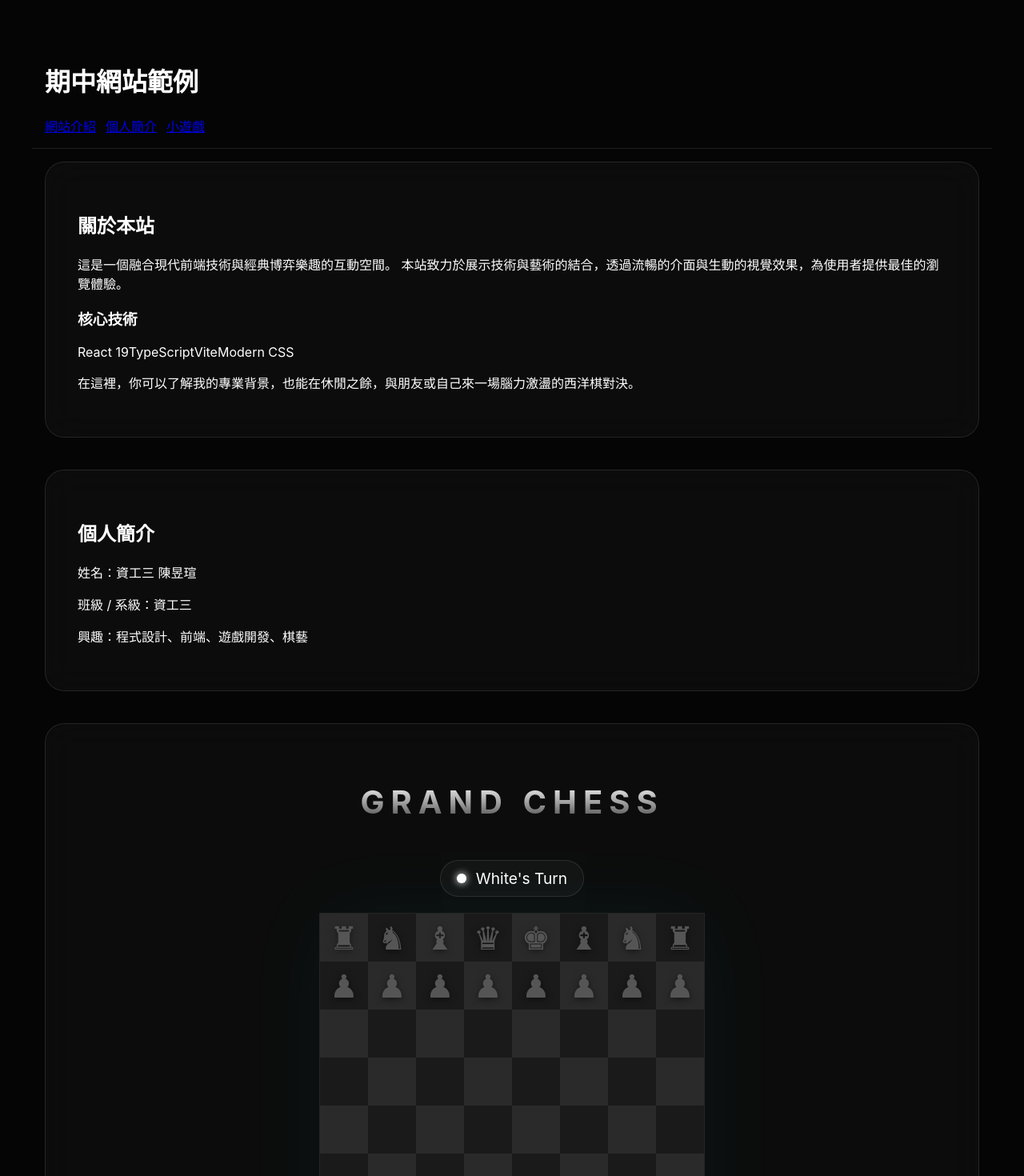
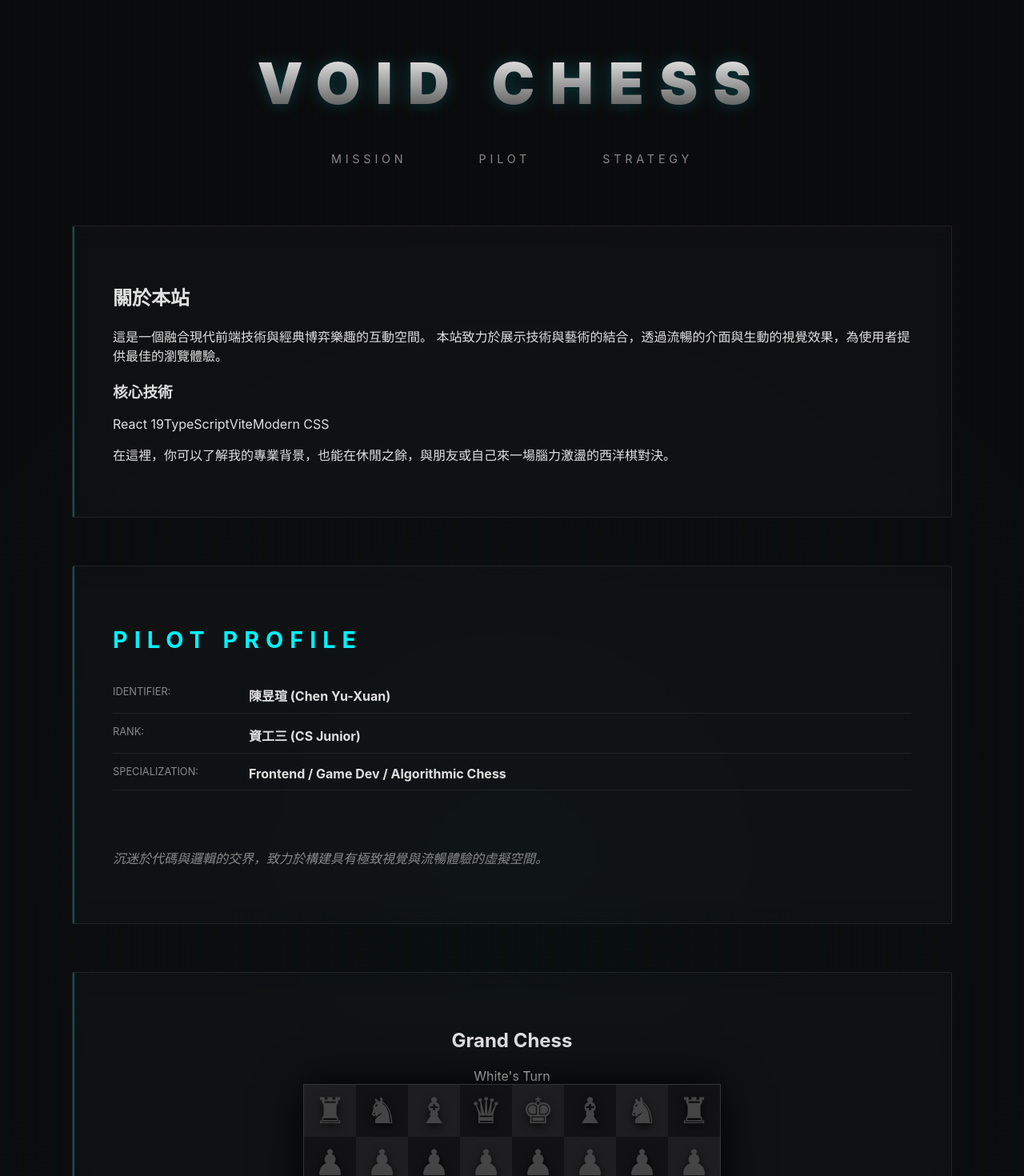
Before and after one commit to shrh80206/2026-5-9, a React (Vite) app: page / in a window 1280 px wide. Shown: the top 1470 px of the page at 80% size. Built offline with nearby package versions, Linux system fonts and the light colour scheme; the HTML template or start-up script is replaced by a standard one.

Commit message:
style: 全面升級為 Cyberpunk Noir 風格，移除期中相關文字，優化個人簡介視覺

```diff
--- a/index.html
+++ b/index.html
@@ -4,7 +4,7 @@
     <meta charset="UTF-8" />
     <link rel="icon" type="image/svg+xml" href="/favicon.svg" />
     <meta name="viewport" content="width=device-width, initial-scale=1.0" />
-    <title>-</title>
+    <title>VOID CHESS | Personal Portfolio</title>
   </head>
   <body>
     <div id="root"></div>
--- a/src/App.tsx
+++ b/src/App.tsx
@@ -4,32 +4,33 @@ import Game from './components/Game'
 
 export default function App() {
   return (
-    <div>
-      <header style={{ padding: 16, borderBottom: '1px solid var(--border)' }}>
-        <h1>期中網站範例</h1>
-        <nav>
-          <a href="#intro" style={{ marginRight: 12 }}>網站介紹</a>
-          <a href="#profile" style={{ marginRight: 12 }}>個人簡介</a>
-          <a href="#game">小遊戲</a>
+    <div className="app-container">
+      <header className="main-header">
+        <h1 className="glitch-text">VOID CHESS</h1>
+        <nav className="main-nav">
+          <a href="#intro">MISSION</a>
+          <a href="#profile">PILOT</a>
+          <a href="#game">STRATEGY</a>
         </nav>
       </header>
 
-      <main style={{ padding: 16 }}>
-        <section id="intro" style={{ marginBottom: 40 }}>
+      <main className="main-content">
+        <section id="intro">
           <Intro />
         </section>
 
-        <section id="profile" style={{ marginBottom: 40 }}>
+        <section id="profile">
           <Profile />
         </section>
 
-        <section id="game" style={{ marginBottom: 40 }}>
+        <section id="game">
           <Game />
         </section>
       </main>
 
-      <footer style={{ padding: 16, borderTop: '1px solid var(--border)', textAlign: 'center' }}>
-        © 期中作品
+      <footer className="main-footer">
+        <div className="footer-line"></div>
+        <p>SYSTEM STATUS: OPERATIONAL | © 2026 VOID ARCHIVE</p>
       </footer>
     </div>
   )
--- a/src/components/Profile.tsx
+++ b/src/components/Profile.tsx
@@ -1,12 +1,24 @@
-import type { JSX } from "react";
-
-export default function Profile(): JSX.Element {
+export default function Profile() {
   return (
-    <div>
-      <h2>個人簡介</h2>
-      <p>姓名：資工三 陳昱瑄</p>
-      <p>班級 / 系級：資工三</p>
-      <p>興趣：程式設計、前端、遊戲開發、棋藝</p>
+    <div className="profile-card">
+      <h2 className="profile-title">PILOT PROFILE</h2>
+      <div className="profile-info">
+        <div className="info-item">
+          <span className="label">IDENTIFIER:</span>
+          <span className="value">陳昱瑄 (Chen Yu-Xuan)</span>
+        </div>
+        <div className="info-item">
+          <span className="label">RANK:</span>
+          <span className="value">資工三 (CS Junior)</span>
+        </div>
+        <div className="info-item">
+          <span className="label">SPECIALIZATION:</span>
+          <span className="value">Frontend / Game Dev / Algorithmic Chess</span>
+        </div>
+      </div>
+      <div className="profile-bio">
+        <p>沉迷於代碼與邏輯的交界，致力於構建具有極致視覺與流暢體驗的虛擬空間。</p>
+      </div>
     </div>
   )
 }
--- a/src/index.css
+++ b/src/index.css
@@ -1,51 +1,138 @@
 :root {
-  --bg: #050505;
-  --glass: rgba(255, 255, 255, 0.03);
-  --border: rgba(255, 255, 255, 0.1);
+  --bg: #0a0a0c;
+  --glass: rgba(255, 255, 255, 0.02);
+  --glass-hover: rgba(0, 242, 255, 0.05);
+  --border: rgba(255, 255, 255, 0.08);
   --accent: #00f2ff;
-  --white: #e0e0e0;
-  --black: #1a1a1a;
-  --sq-l: #2a2a2a;
-  --sq-d: #1a1a1a;
+  --accent-dim: rgba(0, 242, 255, 0.3);
+  --text-primary: #e0e0e0;
+  --text-secondary: #888;
+  --sq-l: #1e1e20;
+  --sq-d: #121214;
 }
 
 body {
   margin: 0;
   background-color: var(--bg);
-  color: #fff;
-  font-family: 'Inter', sans-serif;
+  background-image:
+    radial-gradient(circle at 50% 50%, rgba(0, 242, 255, 0.02) 0%, transparent 70%),
+    linear-gradient(rgba(18, 16, 16, 0) 50%, rgba(0, 0, 0, 0.1) 50%),
+    linear-gradient(90deg, rgba(255, 0, 0, 0.02), rgba(0, 255, 0, 0.01), rgba(0, 0, 255, 0.02));
+  background-size: 100% 100%, 100% 2px, 3px 100%;
+  color: var(--text-primary);
+  font-family: 'Inter', 'JetBrains Mono', monospace;
   overflow-x: hidden;
 }
 
 #root {
-  max-width: 1200px;
+  max-width: 1100px;
   margin: 0 auto;
-  padding: 40px 20px;
+  padding: 60px 20px;
 }
 
-.section-title {
+/* Header & Nav */
+.main-header {
   text-align: center;
-  font-size: 2.5rem;
-  letter-spacing: 0.5rem;
+  margin-bottom: 4rem;
+}
+
+.glitch-text {
+  font-size: 4.5rem;
+  font-weight: 900;
+  letter-spacing: 1.2rem;
+  margin: 0;
   text-transform: uppercase;
-  margin-bottom: 3rem;
-  background: linear-gradient(to bottom, #fff, #444);
+  background: linear-gradient(to bottom, #fff 0%, #444 100%);
   -webkit-background-clip: text;
   -webkit-text-fill-color: transparent;
+  filter: drop-shadow(0 0 10px rgba(0, 242, 255, 0.2));
 }
 
+.main-nav {
+  display: flex;
+  justify-content: center;
+  gap: 3rem;
+  margin-top: 2rem;
+}
+
+.main-nav a {
+  color: var(--text-secondary);
+  text-decoration: none;
+  font-size: 0.9rem;
+  letter-spacing: 0.3rem;
+  padding: 10px 20px;
+  border: 1px solid transparent;
+  transition: all 0.3s ease;
+}
+
+.main-nav a:hover {
+  color: var(--accent);
+  border-bottom: 1px solid var(--accent);
+  text-shadow: 0 0 8px var(--accent);
+}
+
+/* Sections */
 section {
   background: var(--glass);
   border: 1px solid var(--border);
-  border-radius: 24px;
-  padding: 40px;
-  margin-bottom: 40px;
-  backdrop-filter: blur(20px);
+  border-radius: 2px;
+  padding: 50px;
+  margin-bottom: 60px;
+  backdrop-filter: blur(10px);
+  position: relative;
+  overflow: hidden;
+}
+
+section::before {
+  content: '';
+  position: absolute;
+  top: 0; left: 0;
+  width: 2px; height: 100%;
+  background: var(--accent-dim);
+}
+
+/* Profile Component */
+.profile-card {
+  display: flex;
+  flex-direction: column;
+  gap: 20px;
+}
+
+.profile-title {
+  font-size: 1.8rem;
+  letter-spacing: 0.5rem;
+  color: var(--accent);
+  margin-bottom: 20px;
+}
+
+.info-item {
+  display: flex;
+  gap: 20px;
+  margin-bottom: 15px;
+  border-bottom: 1px solid var(--border);
+  padding-bottom: 10px;
+}
+
+.label {
+  color: var(--text-secondary);
+  font-size: 0.8rem;
+  width: 150px;
+}
+
+.value {
+  color: var(--text-primary);
+  font-weight: bold;
+}
+
+.profile-bio {
+  margin-top: 20px;
+  color: var(--text-secondary);
+  font-style: italic;
+  line-height: 1.8;
 }
 
 /* Game Styles */
 .game-wrapper {
-  position: relative;
   display: flex;
   flex-direction: column;
   align-items: center;
@@ -53,108 +140,86 @@ section {
 
 .board {
   display: grid;
-  grid-template-columns: repeat(8, 60px);
-  grid-template-rows: repeat(8, 60px);
-  border: 1px solid var(--border);
-  box-shadow: 0 0 100px rgba(0, 242, 255, 0.05);
+  grid-template-columns: repeat(8, 65px);
+  grid-template-rows: repeat(8, 65px);
+  border: 1px solid #333;
+  box-shadow: 0 0 50px rgba(0,0,0,1);
 }
 
 .sq {
-  width: 60px;
-  height: 60px;
-  display: flex;
-  align-items: center;
-  justify-content: center;
-  cursor: pointer;
-  transition: all 0.2s cubic-bezier(0.4, 0, 0.2, 1);
+  width: 65px; height: 65px;
+  display: flex; align-items: center; justify-content: center;
+  cursor: pointer; transition: 0.2s;
 }
 
 .sq-l { background: var(--sq-l); }
 .sq-d { background: var(--sq-d); }
-
-.sq:hover {
-  background: rgba(0, 242, 255, 0.1);
-  box-shadow: inset 0 0 15px rgba(0, 242, 255, 0.2);
-}
-
-.sq-s {
-  background: rgba(0, 242, 255, 0.3) !important;
-  box-shadow: inset 0 0 20px rgba(0, 242, 255, 0.4);
-}
+.sq:hover { background: var(--glass-hover); }
+.sq-s { background: var(--accent-dim) !important; }
 
 .pc {
-  font-size: 2.5rem;
-  user-select: none;
-  filter: drop-shadow(0 2px 4px rgba(0,0,0,0.5));
+  font-size: 2.8rem;
+  filter: drop-shadow(0 4px 6px rgba(0,0,0,0.8));
 }
 
 .pc.w { color: #fff; }
-.pc.b { color: #555; }
+.pc.b { color: #444; }
 
-/* Turn Indicator */
-.turn-indicator {
-  display: flex;
-  align-items: center;
-  gap: 12px;
-  font-size: 1.2rem;
-  margin-bottom: 20px;
-  padding: 10px 20px;
-  border-radius: 40px;
-  background: var(--glass);
-  border: 1px solid var(--border);
+/* Footer */
+.main-footer {
+  text-align: center;
+  margin-top: 100px;
+  color: var(--text-secondary);
+  font-size: 0.7rem;
+  letter-spacing: 0.2rem;
 }
 
-.dot { width: 12px; height: 12px; border-radius: 50%; }
-.dot.w { background: #fff; box-shadow: 0 0 10px #fff; }
-.dot.b { background: #555; box-shadow: 0 0 10px #555; }
-
-/* Winner Banner */
-.winner-banner {
-  font-size: 2rem;
-  font-weight: 900;
-  color: var(--accent);
-  text-shadow: 0 0 20px rgba(0, 242, 255, 0.5);
-  margin-bottom: 20px;
+.footer-line {
+  width: 100px;
+  height: 1px;
+  background: var(--border);
+  margin: 0 auto 20px;
 }
 
 /* Victory Overlay */
 .overlay {
   position: fixed;
   inset: 0;
-  background: rgba(0,0,0,0.9);
-  backdrop-filter: blur(10px);
-  display: flex;
-  align-items: center;
-  justify-content: center;
+  background: rgba(0,0,0,0.95);
+  display: flex; align-items: center; justify-content: center;
   z-index: 1000;
+  animation: scanIn 0.5s ease-out;
+}
+
+@keyframes scanIn {
+  from { transform: scaleY(0); opacity: 0; }
+  to { transform: scaleY(1); opacity: 1; }
 }
 
 .modal {
+  background: #000;
+  padding: 80px;
+  border: 1px solid var(--accent);
   text-align: center;
-  padding: 60px;
-  border: 1px solid var(--accent);
-  border-radius: 30px;
-  background: #000;
-  box-shadow: 0 0 50px rgba(0, 242, 255, 0.2);
 }
 
 .modal h1 {
-  font-size: 4rem;
+  font-size: 5rem;
+  color: var(--accent);
+  text-shadow: 0 0 20px var(--accent);
+  letter-spacing: 2rem;
   margin: 0;
-  letter-spacing: 1rem;
-  color: var(--accent);
 }
 
 .modal button {
-  margin-top: 30px;
+  margin-top: 50px;
   background: transparent;
   border: 1px solid var(--accent);
   color: var(--accent);
-  padding: 15px 40px;
-  font-size: 1.2rem;
+  padding: 15px 60px;
   cursor: pointer;
-  transition: all 0.3s;
-  letter-spacing: 0.2rem;
+  letter-spacing: 0.5rem;
+  transition: 0.3s;
 }
 
 .modal button:hover {
@@ -163,11 +228,9 @@ section {
   box-shadow: 0 0 30px var(--accent);
 }
 
-@keyframes fadein { from { opacity: 0; } to { opacity: 1; } }
-.animate-fadein { animation: fadein 0.5s forwards; }
-
 @media (max-width: 600px) {
   .board { grid-template-columns: repeat(8, 40px); grid-template-rows: repeat(8, 40px); }
   .sq { width: 40px; height: 40px; }
   .pc { font-size: 1.8rem; }
+  .glitch-text { font-size: 2.5rem; }
 }
```
